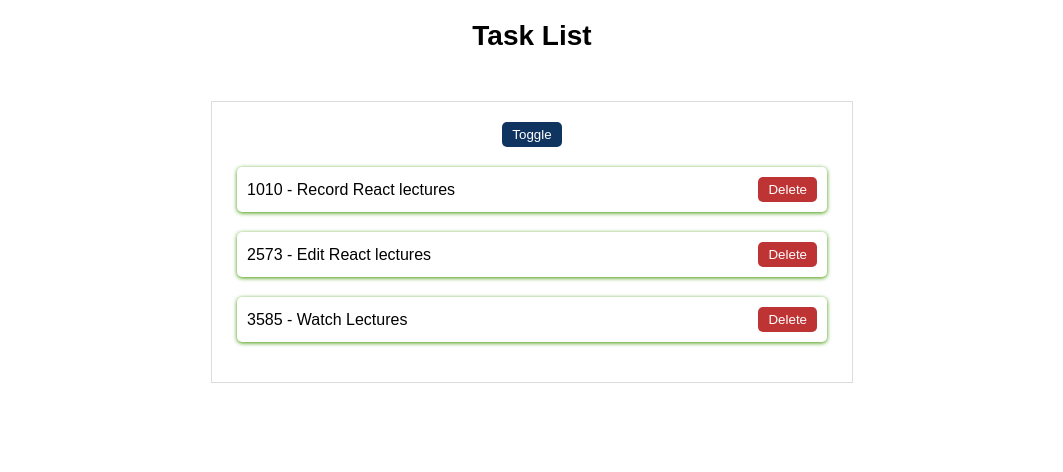
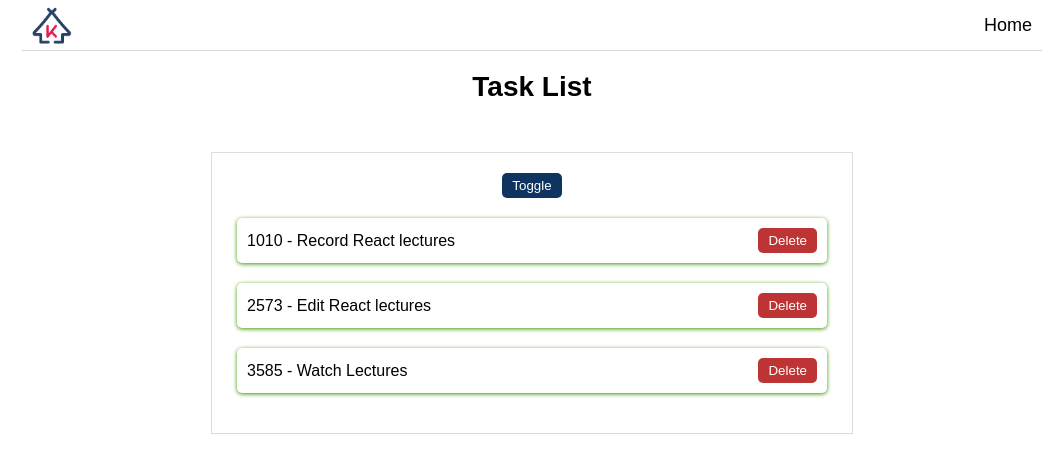
Before and after one commit to kodegosp404/ReactDemo, a React (Create React App) app: page / in a window 1280 px wide. Shown: the top 472 px of the page, without its empty margins (108-1171 px from the left). Built offline with nearby package versions, Linux system fonts and the light colour scheme.

Commit message:
Multiple Components

```diff
--- a/src/App.js
+++ b/src/App.js
@@ -1,41 +1,13 @@
 import { useState } from "react";
+import { Header } from "./components/Header";
+import { TaskList } from "./components/TaskList";
 import "./App.css";
 
 function App() {
-  const [tasks, setTasks] = useState([
-    { id: 1010, name: "Record React lectures", completed: true },
-    { id: 2573, name: "Edit React lectures", completed: true },
-    { id: 3585, name: "Watch Lectures", completed: true },
-  ]);
-
-  const [show, setShow] = useState(true);
-
-  function handleDelete(id) {
-    setTasks(tasks.filter((task) => task.id !== id));
-  }
   return (
     <div className="App">
-      <h1>Task List</h1>
-      <p></p>
-      <ul>
-        <button className="trigger" onClick={() => setShow(!show)}>
-          Toggle
-        </button>
-        {show &&
-          tasks.map((task) => (
-            <li
-              key={task.id}
-              className={task.completed ? "completed" : "incomplete"}
-            >
-              <span>
-                {task.id} - {task.name}
-              </span>
-              <button onClick={() => handleDelete(task.id)} className="delete">
-                Delete
-              </button>
-            </li>
-          ))}
-      </ul>
+      <Header />
+      <TaskList />
     </div>
   );
 }
--- /dev/null
+++ b/src/components/Header.js
@@ -0,0 +1,10 @@
+import Logo from "../assets/logo.png";
+
+export const Header = () => {
+  return (
+    <header>
+      <img src={Logo} alt="" />
+      <a href="/">Home</a>
+    </header>
+  );
+};
--- /dev/null
+++ b/src/components/TaskList.js
@@ -0,0 +1,41 @@
+import { useState } from "react";
+
+export const TaskList = () => {
+  const [tasks, setTasks] = useState([
+    { id: 1010, name: "Record React lectures", completed: true },
+    { id: 2573, name: "Edit React lectures", completed: true },
+    { id: 3585, name: "Watch Lectures", completed: true },
+  ]);
+
+  const [show, setShow] = useState(true);
+
+  function handleDelete(id) {
+    setTasks(tasks.filter((task) => task.id !== id));
+  }
+
+  return (
+    <>
+      <h1>Task List</h1>
+      <p></p>
+      <ul>
+        <button className="trigger" onClick={() => setShow(!show)}>
+          Toggle
+        </button>
+        {show &&
+          tasks.map((task) => (
+            <li
+              key={task.id}
+              className={task.completed ? "completed" : "incomplete"}
+            >
+              <span>
+                {task.id} - {task.name}
+              </span>
+              <button onClick={() => handleDelete(task.id)} className="delete">
+                Delete
+              </button>
+            </li>
+          ))}
+      </ul>
+    </>
+  );
+};
```
Also changed, not shown: src/assets/logo.png (added).
